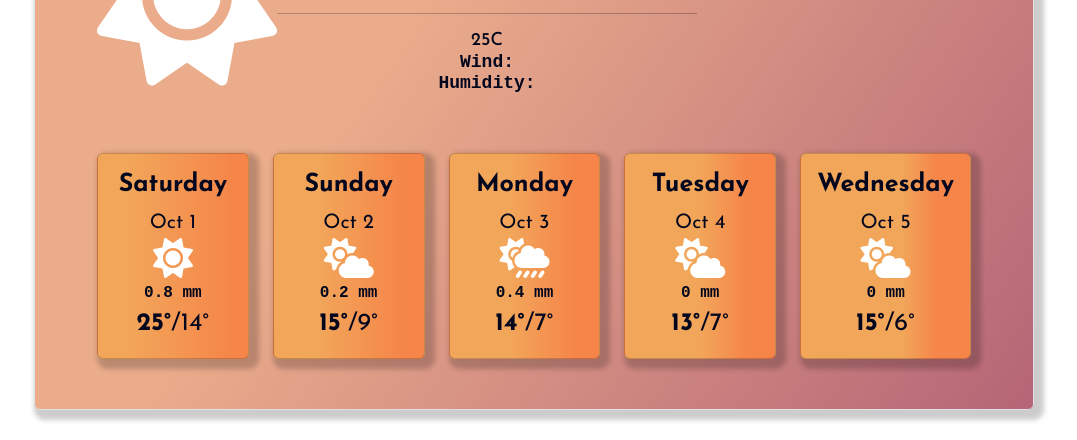
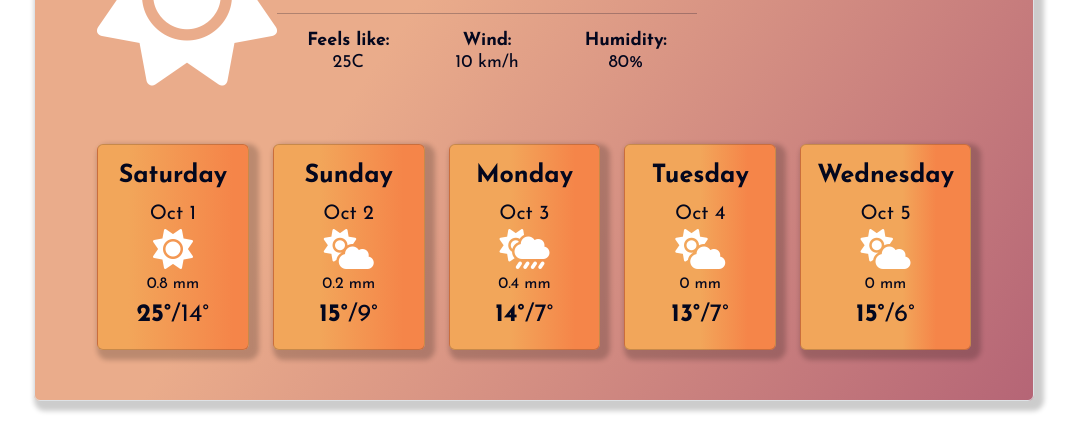
Before and after one commit to CsillaI/my-weather-app, a plain HTML site: page index.html in a window 1280 px wide. Shown: the part 369-809 px from the top of the page, without its empty margins (106-1183 px from the left). Drawn offline with nearby package versions, Linux system fonts and the light colour scheme; no server answers.

Commit message:
Updated HTML&CSS - Added 3 columns (Feels like, Wind, Humidity); styled in CSS

```diff
--- a/index.html
+++ b/index.html
@@ -83,17 +83,31 @@
                 <div>
                   <h4>
                     <div class="today" id="current-day"></div>
-                <div class="date-main" id="current-date"></div>
+                    <div class="date-main" id="current-date">
+                      <span class="time-main" id="current-time">T</span>
+                    </div>
                     <div class="time-main" id="current-time">T</div>
                     <hr />
-                <div class="feels-like-main" id="feels-like-main">25C</div>
-                <div class="wind-main" id="wind-main">Wind:</div>
-                <div class="humidity-main" id="humidity-main">Humidity:</div>
+                    <div class="row justify-content-evenly more-details">
+                      <div class="col-3 more-details-boxes">
+                        Feels like:
+                        <div class="feels-like-main" id="feels-like-main">
+                          25C
+                        </div>
+                      </div>
+                      <div class="col-3 more-details-boxes">
+                        Wind:
+                        <div class="wind-main" id="wind-main">10 km/h</div>
+                      </div>
+                      <div class="col-3 more-details-boxes">
+                        Humidity:
+                        <div class="humidity-main" id="humidity-main">80%</div>
+                      </div>
+                    </div>
                   </h4>
                 </div>
               </div>
             </div>
-
           </div>
           <div class="row cards">
             <div class="col">
--- a/src/styles.css
+++ b/src/styles.css
@@ -174,11 +174,14 @@ h4 {
     rgb(245, 133, 73) 80%
   );
 }
-.precipitation,
-.humidity-main,
-.wind-main {
-  font-family: "Courier New", Courier, monospace;
-  font-weight: 700;
+
+.more-details-boxes {
+  font-weight: bold;
+}
+.feels-like-main,
+.wind-main,
+.humidity-main {
+  font-weight: 400;
 }
 hr {
   width: 420px;
```
Lines whose indentation alone changed are shown as unchanged.
